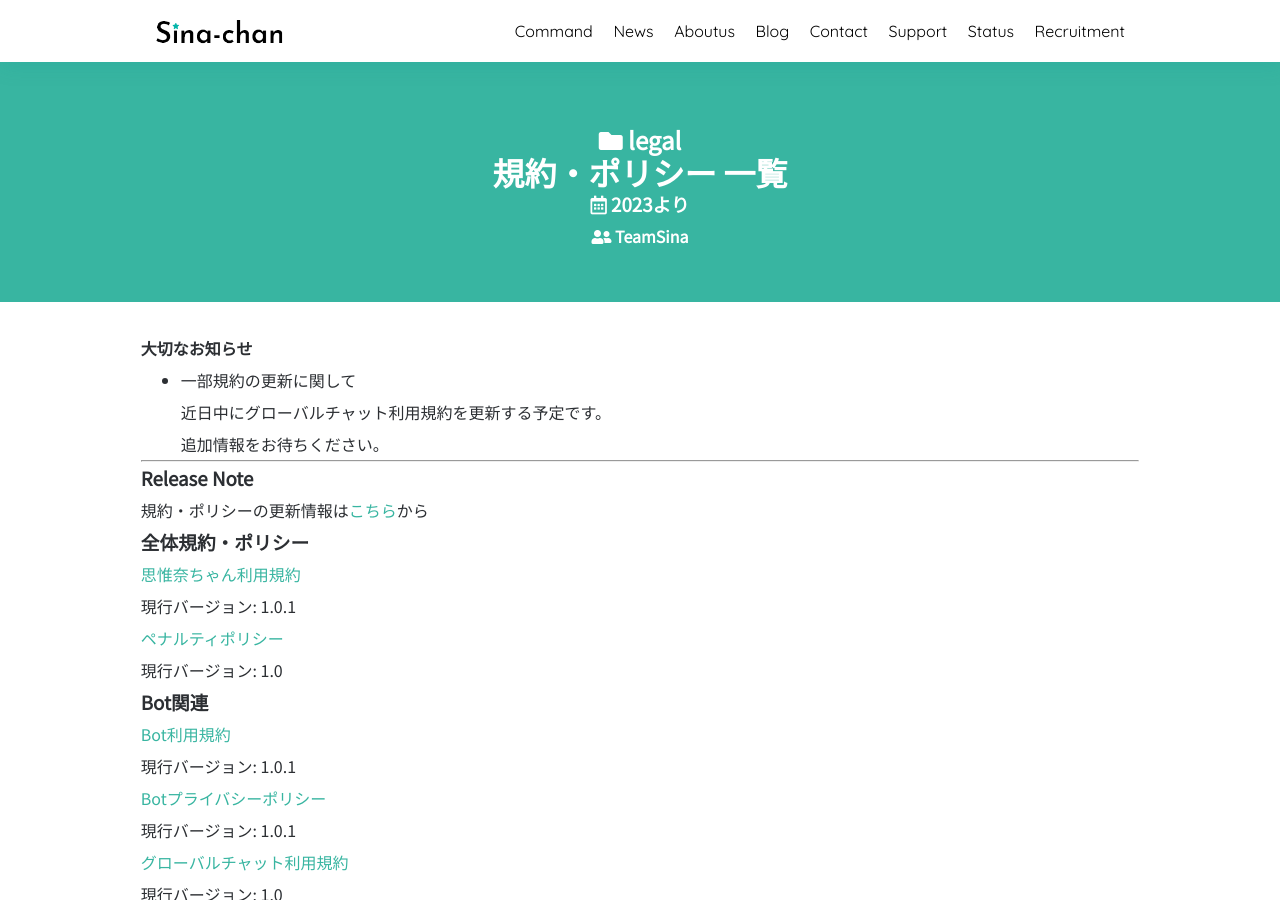
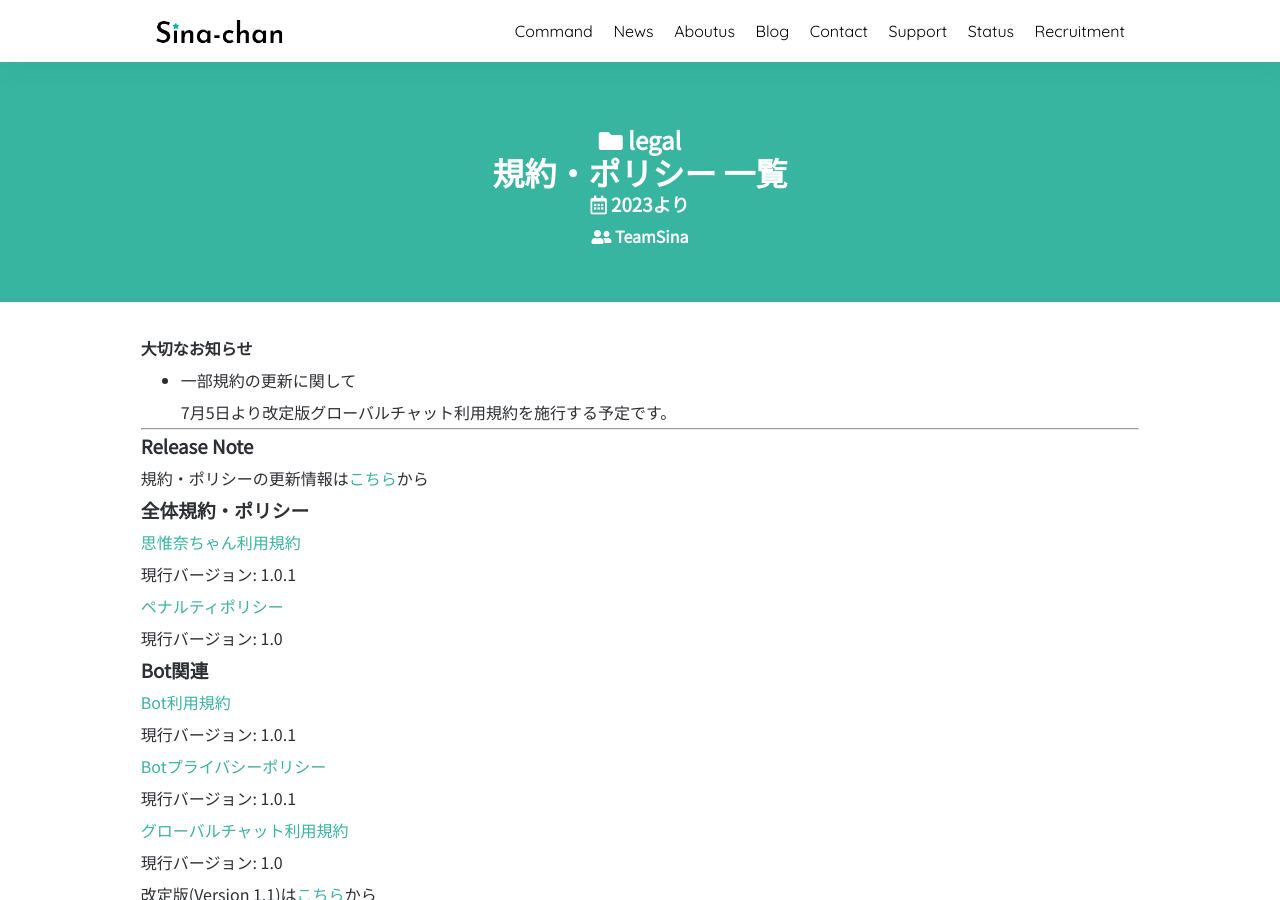
Before and after one commit to SinaKitagami/sinakitagami.github.io, a Jekyll site: the page built from legal.md, in a window 1280 px wide and 900 px high. Built offline with Jekyll 4.4.1, drawn with Linux system fonts in a browser that asks for light colours; nearby versions of some CDN libraries; a script that is not in the unit is left out.

Commit message:
Update legal.md

```diff
--- a/legal.md
+++ b/legal.md
@@ -12,8 +12,7 @@
 
 #### 大切なお知らせ
 - 一部規約の更新に関して<br>
-近日中にグローバルチャット利用規約を更新する予定です。<br>
-追加情報をお待ちください。
+7月5日より改定版グローバルチャット利用規約を施行する予定です。<br>
 
 ---
 
```
